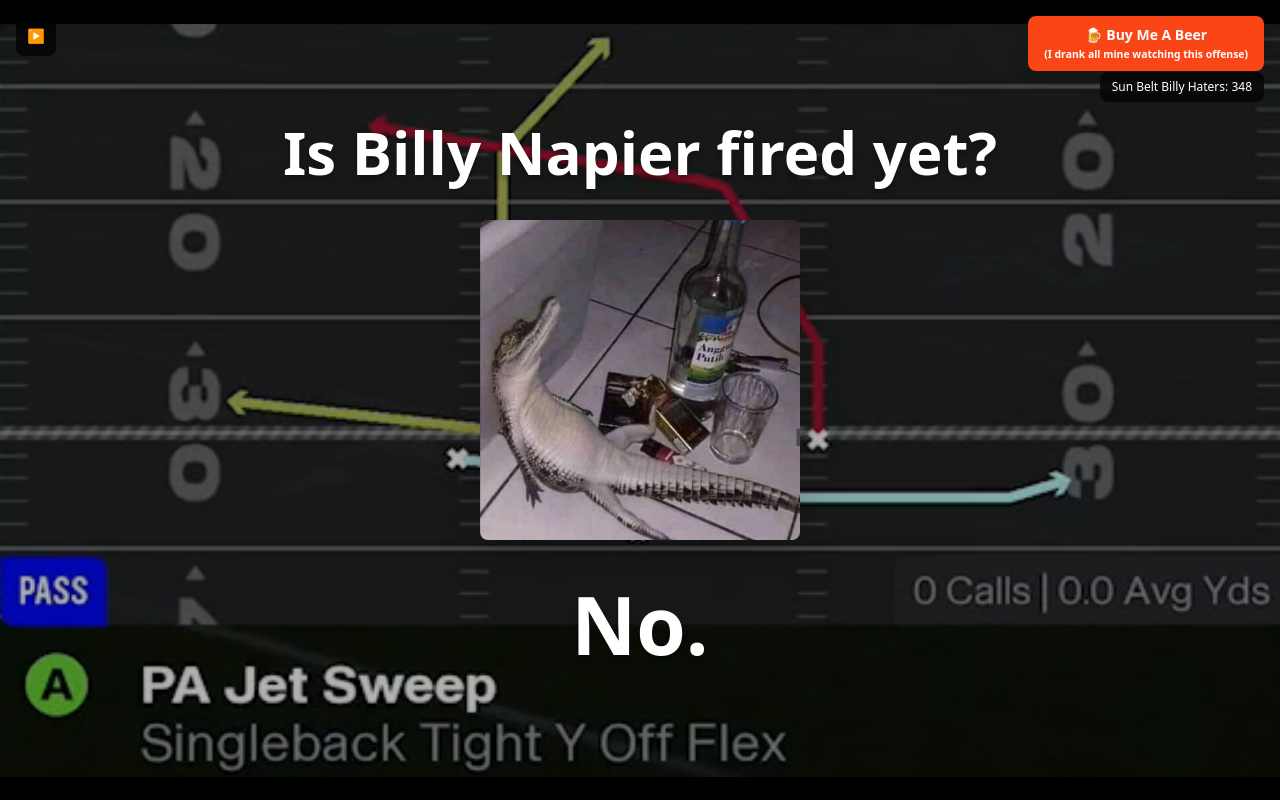
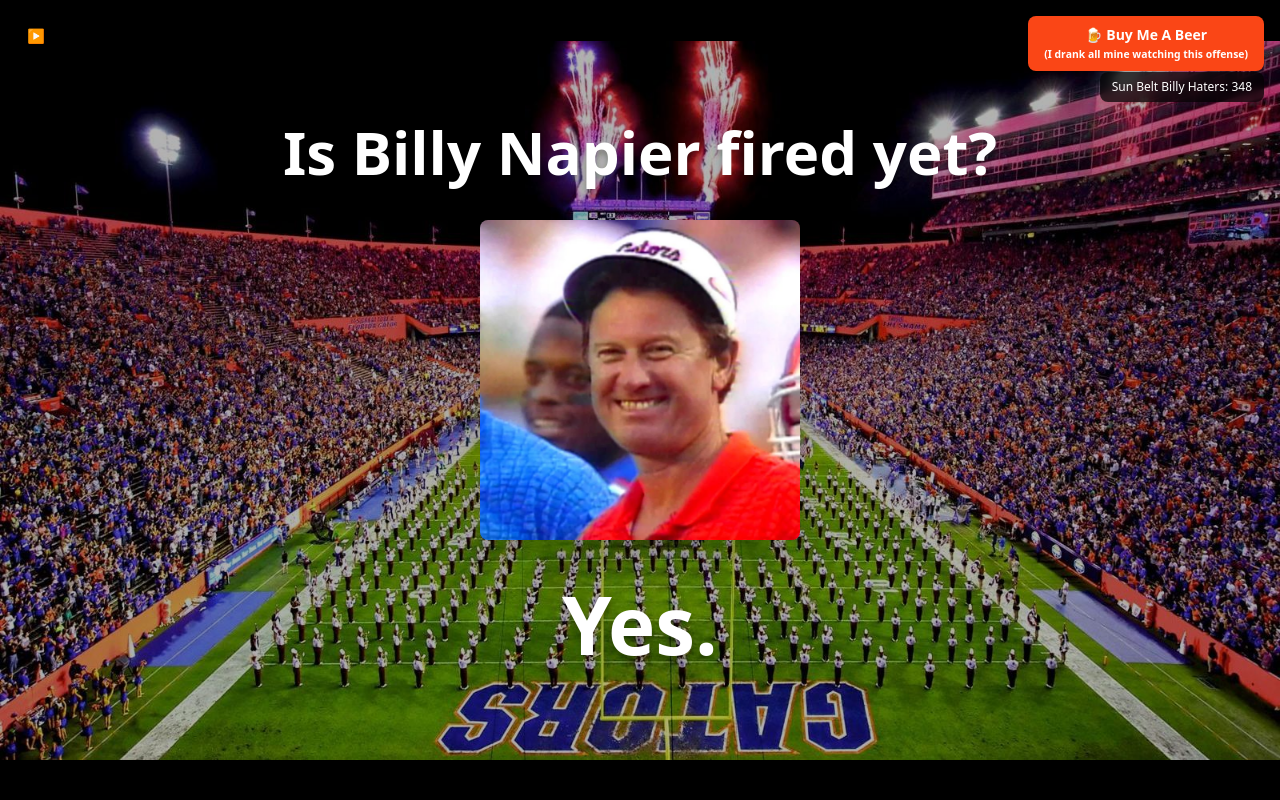
Before and after one commit to maxeatssnacks/isbillynapierfired, a React (Vite) app: page / in a window 1280 px wide. Built offline with nearby package versions, Linux system fonts and the light colour scheme; no server answers.

Commit message:
Update website to fired state - Billy Napier has been fired
- Changed isFired state from false to true
- Website now shows 'Yes.' status
- Background switches to background-fired.jpg
- Image switches to fired.jpg
- Audio switches to fired track

```diff
--- a/src/App.jsx
+++ b/src/App.jsx
@@ -2,7 +2,7 @@
 import AudioPlayer from './components/AudioPlayer'
 
 function App() {
-  const [isFired, setIsFired] = useState(false)
+  const [isFired, setIsFired] = useState(true)
   const [viewCount, setViewCount] = useState(0)
 
   // Load and increment view count on component mount
```
